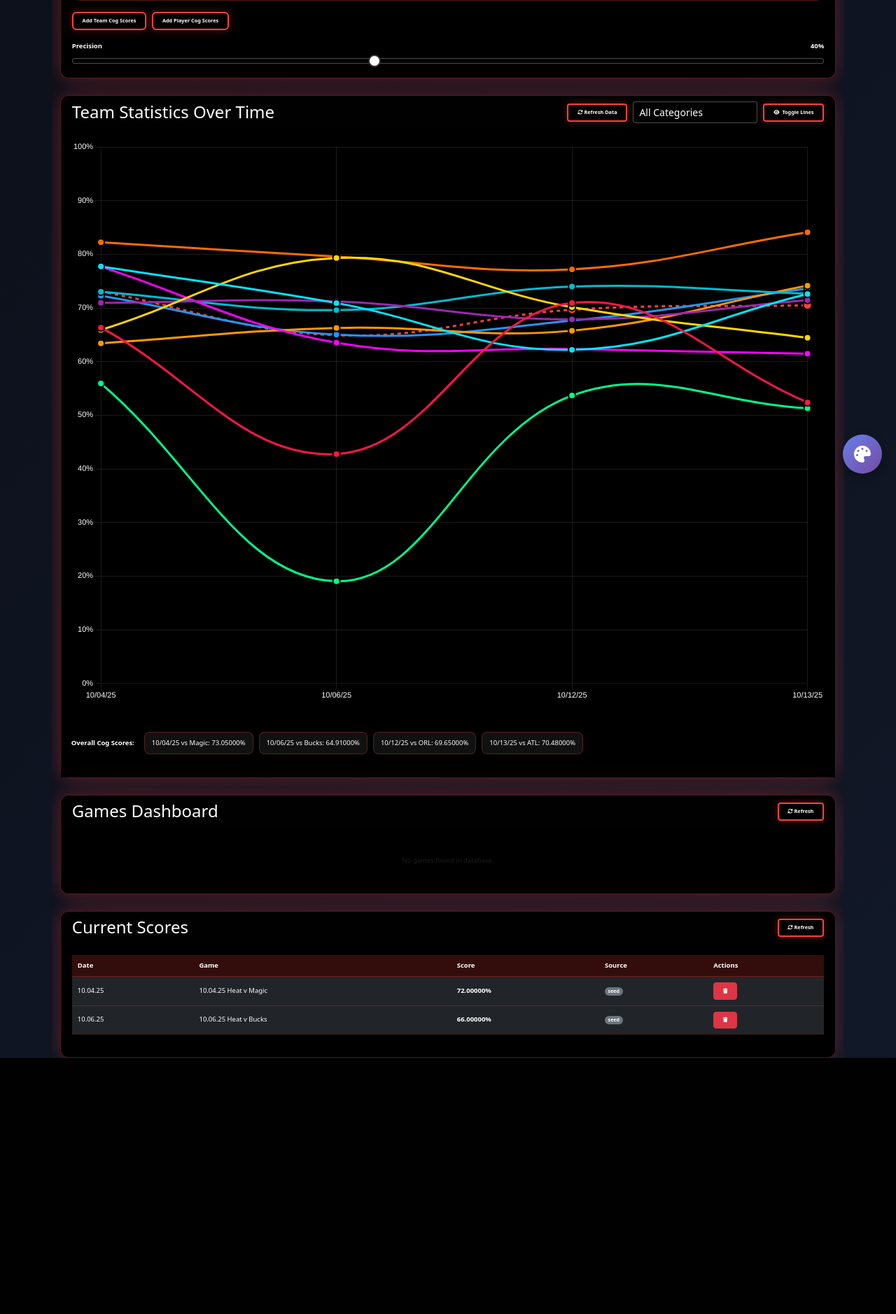
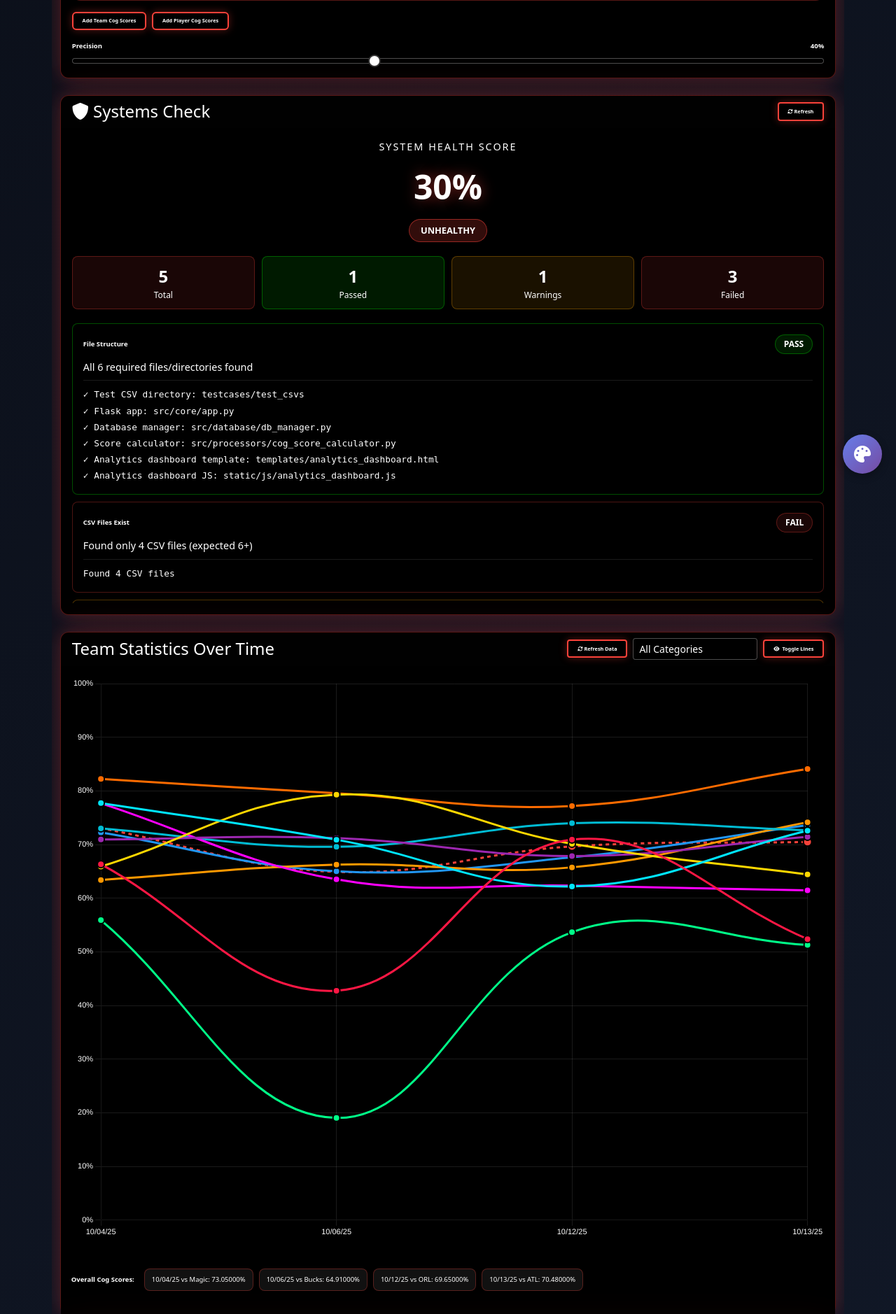
Before and after one commit to daivikvennela/integrityHoops, a Flask app: page /analytics-dashboard in a window 1280 px wide. Shown: the part 547-2425 px from the top of the page at 70% size. Before the commit the page ends 2059 px from the top, so only its background shows below. Run offline with Flask 3, Linux system fonts and the light colour scheme; data comes from the database, SQL or seed files in the repository; data that the repository does not hold is empty; some libraries are stand-ins or nearby versions.

Commit message:
Add Systems Check widget to analytics dashboard page. Shows health score percentage and detailed check results inline.

```diff
--- a/testApp1/static/js/analytics_dashboard.js
+++ b/testApp1/static/js/analytics_dashboard.js
@@ -1478,6 +1478,128 @@ async function deleteScoreFromList(scoreId) {
   // Load statistics on page load
   loadTeamStatistics();
 
+  // Systems Check Functions
+  async function runSystemsCheck() {
+    const container = document.getElementById('systemsCheckContainer');
+    if (!container) return;
+
+    container.innerHTML = '<div class="text-center text-muted py-2"><i class="fas fa-spinner fa-spin"></i> Running systems check...</div>';
+
+    try {
+      const response = await fetch('/systems-check/api/run', {
+        method: 'POST',
+        headers: { 'Content-Type': 'application/json' },
+        body: JSON.stringify({ base_url: window.location.origin })
+      });
+
+      const data = await response.json();
+
+      if (data.success) {
+        displaySystemsCheck(data.data);
+      } else {
+        container.innerHTML = `<div class="alert alert-danger">Error: ${data.error || 'Unknown error'}</div>`;
+      }
+    } catch (error) {
+      container.innerHTML = `<div class="alert alert-danger">Error running systems check: ${error.message}</div>`;
+    }
+  }
+
+  function displaySystemsCheck(results) {
+    const container = document.getElementById('systemsCheckContainer');
+    if (!container) return;
+
+    // Determine status color
+    let statusColor = '#F9423A'; // unhealthy
+    let statusClass = 'status-unhealthy';
+    if (results.score >= 80) {
+      statusColor = '#00ff00';
+      statusClass = 'status-healthy';
+    } else if (results.score >= 50) {
+      statusColor = '#ffa500';
+      statusClass = 'status-degraded';
+    }
+
+    let html = `
+      <div style="text-align: center; margin-bottom: 20px;">
+        <div style="font-size: 0.9rem; color: rgba(255,255,255,0.6); text-transform: uppercase; letter-spacing: 2px; margin-bottom: 10px;">System Health Score</div>
+        <div style="font-size: 3rem; font-weight: 900; color: ${statusColor}; text-shadow: 0 0 20px ${statusColor}80; margin: 10px 0;">
+          ${results.score}%
+        </div>
+        <span class="status-badge ${statusClass}" style="display: inline-block; padding: 6px 16px; border-radius: 20px; font-size: 0.8rem; font-weight: 600; text-transform: uppercase;">
+          ${results.status}
+        </span>
+      </div>
+
+      <div style="display: grid; grid-template-columns: repeat(auto-fit, minmax(120px, 1fr)); gap: 10px; margin-bottom: 20px;">
+        <div style="background: rgba(249,66,58,0.1); border: 1px solid rgba(249,66,58,0.3); border-radius: 8px; padding: 10px; text-align: center;">
+          <div style="font-size: 1.5rem; font-weight: 700; color: #F9423A;">${results.total_checks}</div>
+          <div style="font-size: 0.75rem; color: rgba(255,255,255,0.6);">Total</div>
+        </div>
+        <div style="background: rgba(0,255,0,0.1); border: 1px solid rgba(0,255,0,0.3); border-radius: 8px; padding: 10px; text-align: center;">
+          <div style="font-size: 1.5rem; font-weight: 700; color: #00ff00;">${results.passed}</div>
+          <div style="font-size: 0.75rem; color: rgba(255,255,255,0.6);">Passed</div>
+        </div>
+        <div style="background: rgba(255,165,0,0.1); border: 1px solid rgba(255,165,0,0.3); border-radius: 8px; padding: 10px; text-align: center;">
+          <div style="font-size: 1.5rem; font-weight: 700; color: #ffa500;">${results.warnings}</div>
+          <div style="font-size: 0.75rem; color: rgba(255,255,255,0.6);">Warnings</div>
+        </div>
+        <div style="background: rgba(249,66,58,0.1); border: 1px solid rgba(249,66,58,0.3); border-radius: 8px; padding: 10px; text-align: center;">
+          <div style="font-size: 1.5rem; font-weight: 700; color: #F9423A;">${results.failed + results.errors}</div>
+          <div style="font-size: 0.75rem; color: rgba(255,255,255,0.6);">Failed</div>
+        </div>
+      </div>
+
+      <div style="max-height: 400px; overflow-y: auto;">
+    `;
+
+    results.checks.forEach(check => {
+      let statusColor = '#F9423A';
+      let statusBg = 'rgba(249,66,58,0.1)';
+      let statusBorder = 'rgba(249,66,58,0.3)';
+
+      if (check.status === 'pass') {
+        statusColor = '#00ff00';
+        statusBg = 'rgba(0,255,0,0.1)';
+        statusBorder = 'rgba(0,255,0,0.3)';
+      } else if (check.status === 'warn') {
+        statusColor = '#ffa500';
+        statusBg = 'rgba(255,165,0,0.1)';
+        statusBorder = 'rgba(255,165,0,0.3)';
+      } else if (check.status === 'error') {
+        statusColor = '#808080';
+        statusBg = 'rgba(128,128,128,0.1)';
+        statusBorder = 'rgba(128,128,128,0.3)';
+      }
+
+      html += `
+        <div style="background: #000; border: 1px solid ${statusBorder}; border-radius: 8px; padding: 15px; margin-bottom: 10px;">
+          <div style="display: flex; justify-content: space-between; align-items: center; margin-bottom: 8px;">
+            <div style="font-weight: 600; color: #fff;">${check.name}</div>
+            <span style="padding: 4px 12px; border-radius: 15px; font-size: 0.75rem; font-weight: 600; text-transform: uppercase; background: ${statusBg}; color: ${statusColor}; border: 1px solid ${statusBorder};">
+              ${check.status}
+            </span>
+          </div>
+          <div style="color: rgba(255,255,255,0.7); font-size: 0.9rem; margin-bottom: ${check.details && check.details.length > 0 ? '8px' : '0'};">
+            ${check.message}
+          </div>
+          ${check.details && check.details.length > 0 ? `
+            <div style="margin-top: 8px; padding-top: 8px; border-top: 1px solid rgba(255,255,255,0.1);">
+              ${check.details.map(detail => `<div style="color: rgba(255,255,255,0.5); font-size: 0.8rem; font-family: monospace; padding: 2px 0;">${detail}</div>`).join('')}
+            </div>
+          ` : ''}
+        </div>
+      `;
+    });
+
+    html += '</div>';
+    container.innerHTML = html;
+  }
+
+  // Run systems check on page load
+  if (document.getElementById('systemsCheckContainer')) {
+    runSystemsCheck();
+  }
+
   // Handle category selector change - ensure it works properly
   categorySelect.addEventListener('change', function() {
     const selectedCategory = this.value;
--- a/testApp1/templates/analytics_dashboard.html
+++ b/testApp1/templates/analytics_dashboard.html
@@ -90,6 +90,25 @@
     .chart-line-item span {
         font-size: 0.9rem;
         user-select: none;
+    }
+
+    /* Systems Check Styles */
+    .status-healthy {
+        background: rgba(0, 255, 0, 0.2);
+        color: #00ff00;
+        border: 1px solid rgba(0, 255, 0, 0.5);
+    }
+
+    .status-degraded {
+        background: rgba(255, 165, 0, 0.2);
+        color: #ffa500;
+        border: 1px solid rgba(255, 165, 0, 0.5);
+    }
+
+    .status-unhealthy {
+        background: rgba(249, 66, 58, 0.2);
+        color: #F9423A;
+        border: 1px solid rgba(249, 66, 58, 0.5);
     }
 
     /* Chart container on true black with red accent border */
@@ -450,6 +469,23 @@
 
             <!-- Precision Slider -->
             <div id="vizPrecisionSlider" class="mt-3"></div>
+        </div>
+    </div>
+
+    <!-- Systems Check -->
+    <div class="card heat-analytics-card mt-4">
+        <div class="card-header d-flex justify-content-between align-items-center">
+            <h4 class="m-0"><i class="fas fa-shield-alt"></i> Systems Check</h4>
+            <button class="btn btn-sm btn-black-red" onclick="runSystemsCheck()">
+                <i class="fas fa-sync-alt"></i> Refresh
+            </button>
+        </div>
+        <div class="card-body">
+            <div id="systemsCheckContainer">
+                <div class="text-center text-muted py-4">
+                    <i class="fas fa-spinner fa-spin"></i> Loading systems check...
+                </div>
+            </div>
         </div>
     </div>
 
```
